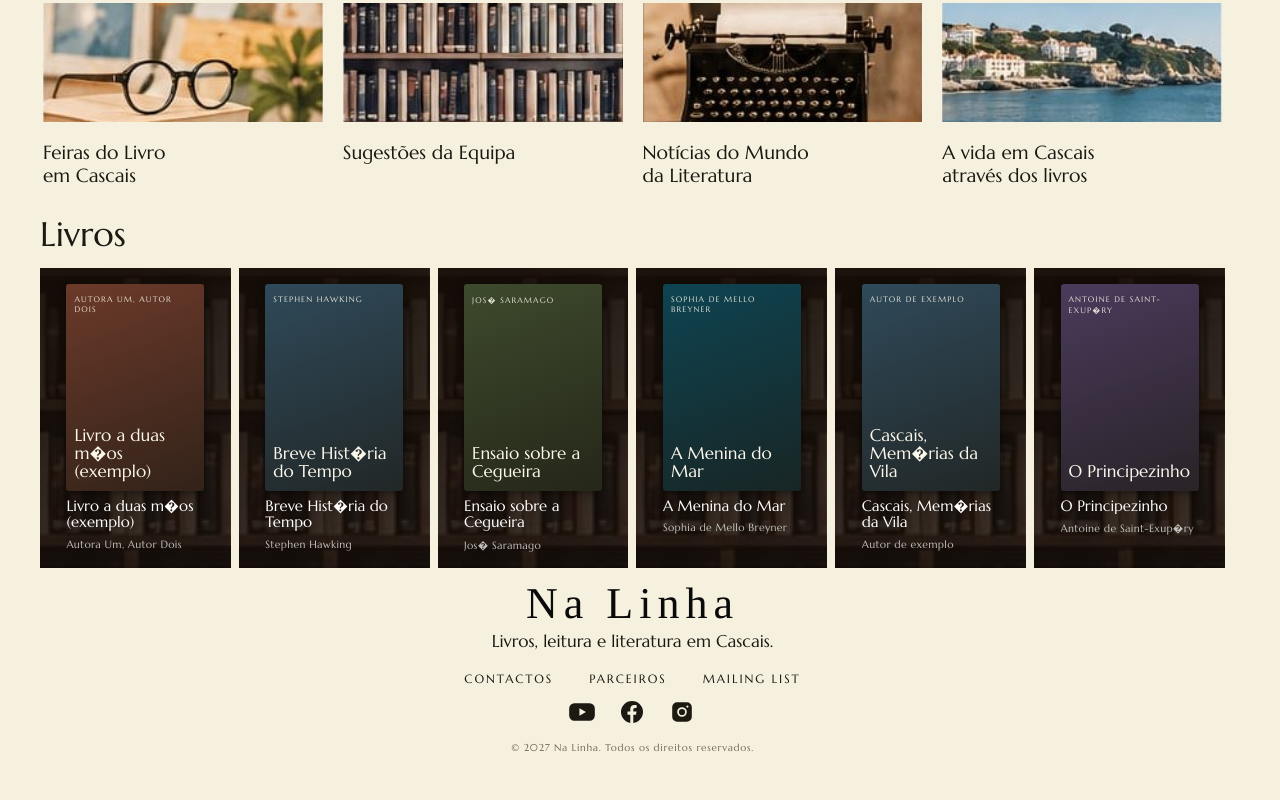
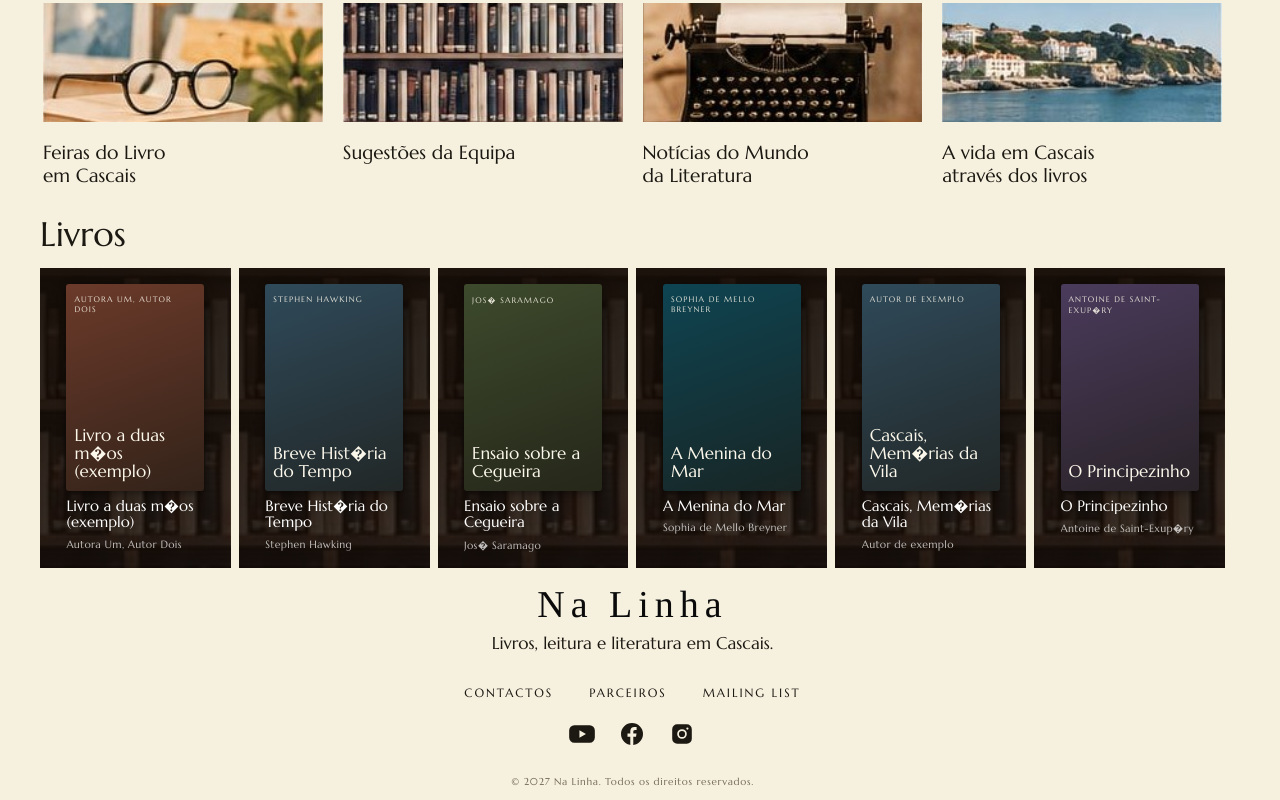
Before and after one commit to andrecavgon/pdfview, a Next.js app in the folder nalinha-next/: page / in a window 1280 px wide. Shown: the part 1281-2081 px from the top of the page. Before the commit the page ends 2043 px from the top, so only its background shows below. Built offline with nearby package versions, Linux system fonts and the light colour scheme; no server answers; a web font is replaced by a local one.

Commit message:
Rodapé: logo mais pequeno e mais espaço entre elementos
Co-Authored-By: Claude Sonnet 5.5 <noreply@anthropic.com>
Claude-Session: https://claude.ai/code/session_015HzgDnkTbYXF6YvHFCfK4X

```diff
--- a/nalinha-next/app/globals.css
+++ b/nalinha-next/app/globals.css
@@ -129,12 +129,12 @@ nav button:focus:not(:focus-visible){outline:none}
 footer{margin-top:6px}
 footer .rules i{display:block;height:1px;background:var(--ink)}
 footer .rules i+i{margin-top:5px}
-.foot{padding:8px 0 4px;display:flex;flex-direction:column;align-items:center;text-align:center;gap:6px}
-.foot-brand{display:flex;flex-direction:column;align-items:center;gap:4px;margin-bottom:6px}
+.foot{padding:12px 0 8px;display:flex;flex-direction:column;align-items:center;text-align:center;gap:14px}
+.foot-brand{display:flex;flex-direction:column;align-items:center;gap:8px;margin-bottom:10px}
 .foot strong{line-height:0}
 .foot .logo{width:165px}
 .foot-brand span{font-size:17px}
-.foot-links{display:flex;flex-direction:column;align-items:center;gap:0}
+.foot-links{display:flex;flex-direction:column;align-items:center;gap:8px}
 .foot-texts{display:flex;align-items:center;justify-content:center;flex-wrap:wrap;gap:0 36px}
 .foot-links button{appearance:none;border:0;background:none;color:var(--ink);cursor:pointer;font-family:var(--sans);font-size:12px;font-weight:500;letter-spacing:.16em;text-transform:uppercase;padding:7px 0;-webkit-tap-highlight-color:transparent}
 .foot-texts button:hover{color:var(--rust)}
@@ -142,7 +142,7 @@ footer .rules i+i{margin-top:5px}
 .redes{color:var(--ink);display:flex;align-items:center;justify-content:center;gap:12px}
 .redes button{display:flex;align-items:center;justify-content:center;width:38px;height:38px;padding:0;border-radius:50%}
 .redes button:hover{transform:translateY(-1px)}
-.foot small{font-family:var(--sans);font-size:10px;letter-spacing:.07em;color:#756c58;margin-top:4px}
+.foot small{font-family:var(--sans);font-size:10px;letter-spacing:.07em;color:#756c58;margin-top:8px}
 @media (max-width:760px){.row5{grid-template-columns:1fr}}
 .thumbs figure{position:relative}
 .art-img.port{width:220px;height:330px;background-size:cover}
@@ -331,8 +331,8 @@ nav .top.active,nav .top.active:hover,nav .top.act-d{color:#fff}
 /* Logótipo em texto: Herr Von Muellerhoff */
 .wordmark{display:block;font-family:'Herr Von Muellerhoff',cursive;font-weight:400;line-height:1;color:#fffae8;white-space:nowrap;mix-blend-mode:difference;letter-spacing:6px;text-rendering:geometricPrecision;-webkit-font-smoothing:antialiased;-moz-osx-font-smoothing:grayscale;font-kerning:normal;width:auto;aspect-ratio:auto}
 .masthead .wordmark{font-size:54px;margin:0 26px;position:relative;top:9px;width:auto}
-.foot .wordmark{font-size:44px;width:auto}
+.foot .wordmark{font-size:38px;width:auto}
 @media (max-width:760px){
   .masthead .wordmark{font-size:26px;letter-spacing:3px;margin:0 12px;top:5px}
-  .foot .wordmark{font-size:26px;letter-spacing:3px}
+  .foot .wordmark{font-size:23px;letter-spacing:3px}
 }
```
Also changed, not shown: 1 other file (tests, documents, lock files or other folders).
